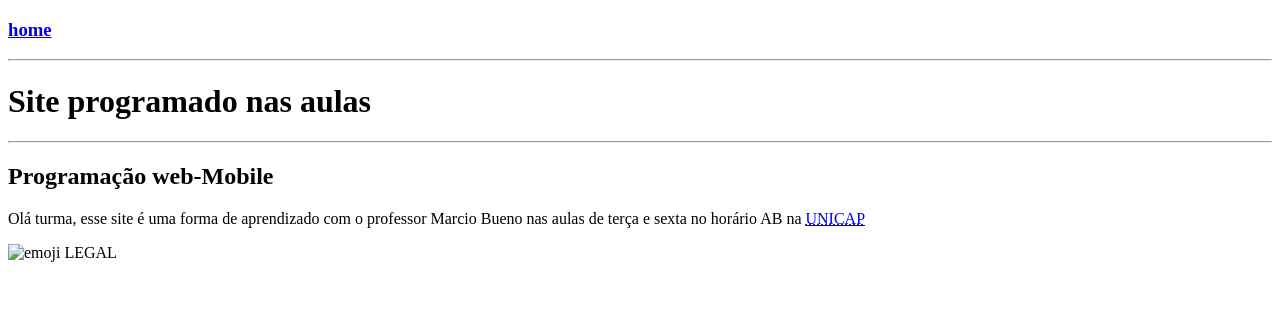
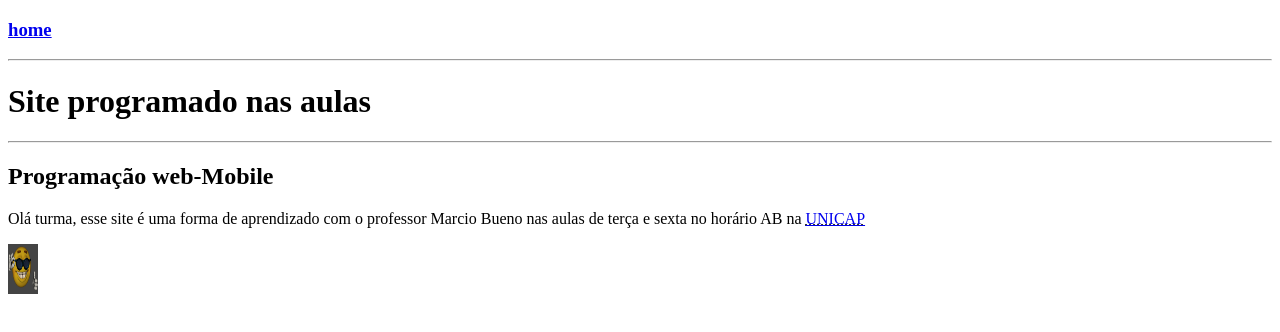
Before and after one commit to pedroMB03/Desenvolvimento-web-mobile, a plain HTML site: page index.html in a window 1280 px wide. Drawn offline with Linux system fonts and the light colour scheme.

Commit message:
real inserção da imagem

```diff
--- a/index.html
+++ b/index.html
@@ -16,7 +16,7 @@
         <section> <!-- 1° section-->
             <p>Olá turma, esse site é uma forma de aprendizado com o professor Marcio Bueno nas aulas de terça e sexta no horário AB na <abbr title="Univeridade Catolica de Pernambuco"><a href="https://portal.unicap.br/">UNICAP</a></abbr>
             </p>
-            <img src="C:\Users\Aluno\Desktop\emoji.jpg" alt="emoji LEGAL" width="30" height="50">
+            <img src="emoji.jpg" alt="emoji LEGAL" width="30" height="50">
         </section>
     </body>
 </html>
```
Also changed, not shown: emoji.jpg (added).
